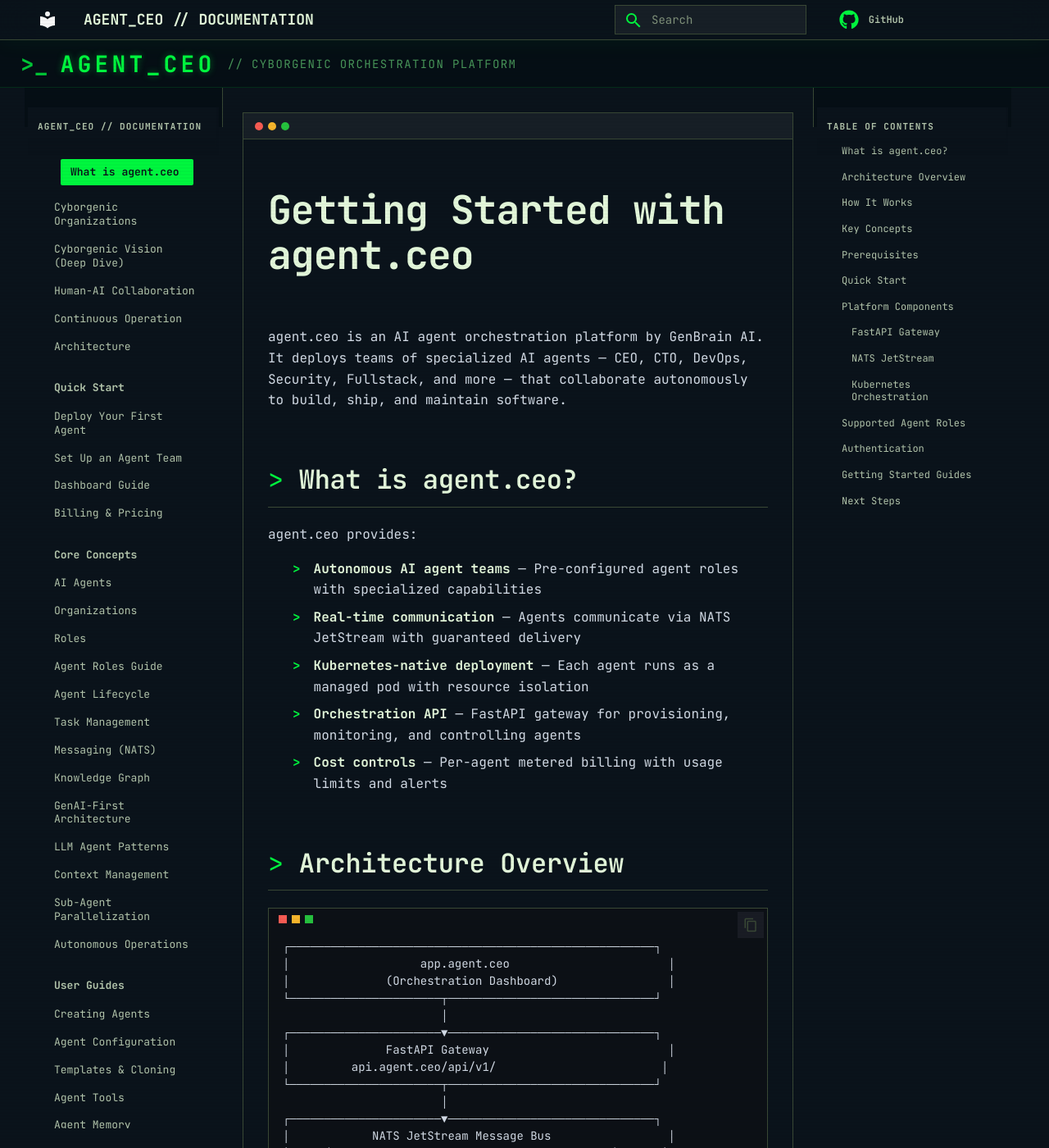
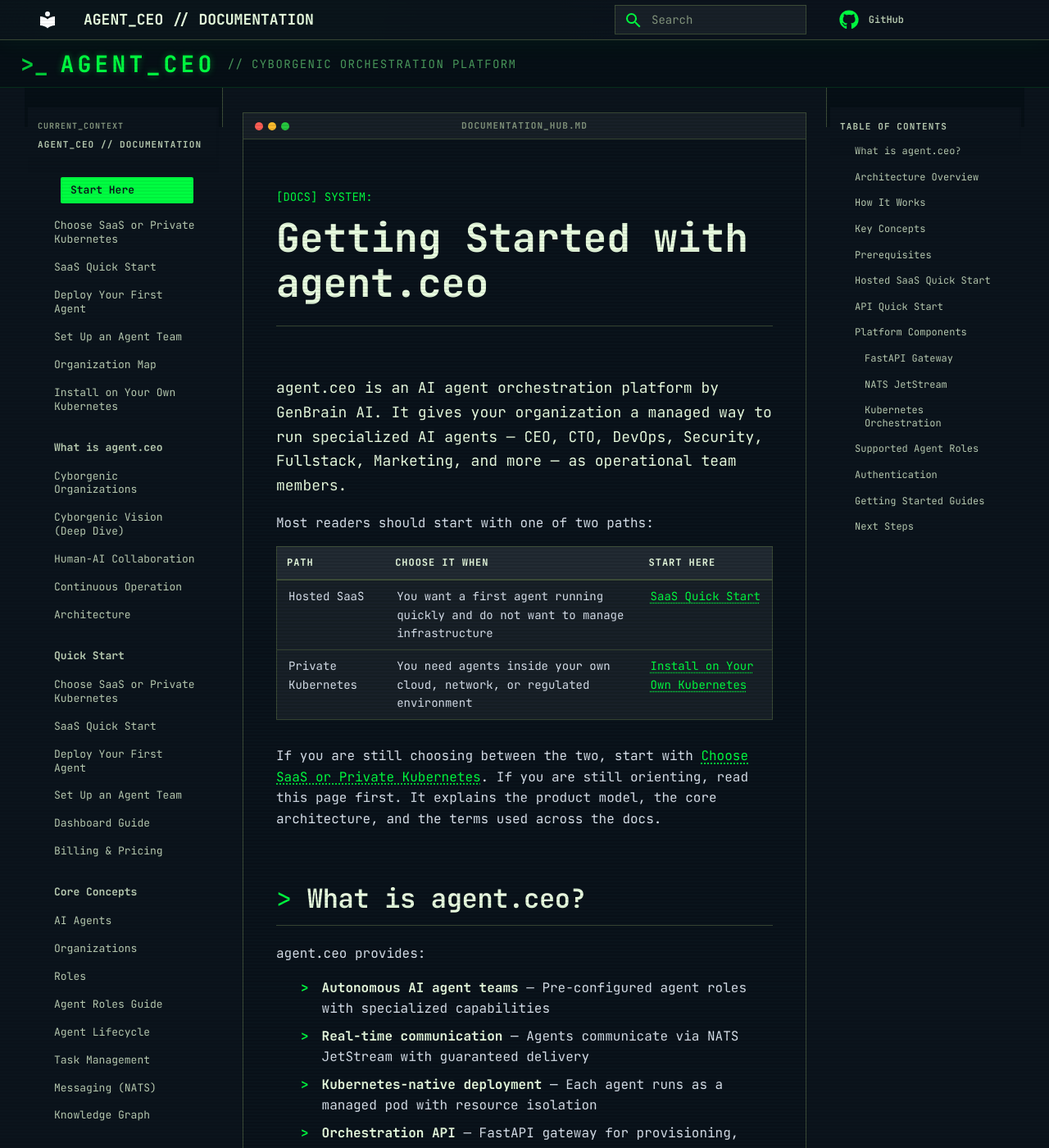
Before and after one commit to GenBrainAI/agent.ceo.docs, an MkDocs documentation site: the page built from docs/getting-started/index.md, in a window 1280 px wide and 1400 px high. Shown: the whole window at 82% size. Built offline with MkDocs 1.6.1 and Material for MkDocs 9.7.7, drawn with Linux system fonts in a browser that asks for light colours; comment, search, counter and statistics services are not loaded; some of the changed text lies outside the part shown.

Commit message:
docs: ship deployment chooser, SaaS quickstart, org map + terminalism CSS
- Add getting-started/choose-deployment, saas; deployment/install-on-kubernetes; ui/organization-map
- Rewrite getting-started/index as the SaaS vs private K8s landing page with mermaid arch + workflow diagrams
- Extend deployment/self-hosted and stylesheets/terminalism.css for the new pages
- Update mkdocs.yml nav

Co-Authored-By: Claude Opus 4.7 (1M context) <noreply@anthropic.com>

````diff
--- a/docs/getting-started/index.md
+++ b/docs/getting-started/index.md
@@ -5,7 +5,16 @@ description: Quick start guide for the agent.ceo AI agent orchestration platform
 
 # Getting Started with agent.ceo
 
-agent.ceo is an AI agent orchestration platform by GenBrain AI. It deploys teams of specialized AI agents — CEO, CTO, DevOps, Security, Fullstack, and more — that collaborate autonomously to build, ship, and maintain software.
+agent.ceo is an AI agent orchestration platform by GenBrain AI. It gives your organization a managed way to run specialized AI agents — CEO, CTO, DevOps, Security, Fullstack, Marketing, and more — as operational team members.
+
+Most readers should start with one of two paths:
+
+| Path | Choose It When | Start Here |
+|------|----------------|------------|
+| Hosted SaaS | You want a first agent running quickly and do not want to manage infrastructure | [SaaS Quick Start](saas.md) |
+| Private Kubernetes | You need agents inside your own cloud, network, or regulated environment | [Install on Your Own Kubernetes](../deployment/install-on-kubernetes.md) |
+
+If you are still choosing between the two, start with [Choose SaaS or Private Kubernetes](choose-deployment.md). If you are still orienting, read this page first. It explains the product model, the core architecture, and the terms used across the docs.
 
 ## What is agent.ceo?
 
@@ -19,35 +28,47 @@ agent.ceo provides:
 
 ## Architecture Overview
 
-```
-┌─────────────────────────────────────────────────────┐
-│                   app.agent.ceo                       │
-│              (Orchestration Dashboard)                │
-└──────────────────────┬──────────────────────────────┘
-                       │
-┌──────────────────────▼──────────────────────────────┐
-│              FastAPI Gateway                          │
-│         api.agent.ceo/api/v1/                        │
-└──────────────────────┬──────────────────────────────┘
-                       │
-┌──────────────────────▼──────────────────────────────┐
-│            NATS JetStream Message Bus                 │
-│     (Agent communication, task routing, events)      │
-└───┬──────────┬──────────┬──────────┬────────────────┘
-    │          │          │          │
-┌───▼───┐ ┌───▼───┐ ┌───▼───┐ ┌───▼───┐
-│  CEO  │ │  CTO  │ │DevOps │ │  ...  │
-│ Agent │ │ Agent │ │ Agent │ │ Agent │
-└───────┘ └───────┘ └───────┘ └───────┘
-         Kubernetes Cluster (GKE)
+```mermaid
+flowchart TB
+    UI["app.agent.ceo<br/>Orchestration Dashboard"]
+    GW["FastAPI Gateway<br/>api.agent.ceo/api/v1"]
+    NATS["NATS JetStream<br/>(routing, tasks, events)"]
+    CEO["CEO Agent"]
+    CTO["CTO Agent"]
+    DEV["DevOps Agent"]
+    MORE["… more roles"]
+    UI --> GW --> NATS
+    NATS --> CEO
+    NATS --> CTO
+    NATS --> DEV
+    NATS --> MORE
+    subgraph K8s["Kubernetes Cluster (GKE or your own)"]
+      CEO
+      CTO
+      DEV
+      MORE
+    end
 ```
 
 ## How It Works
 
-1. **Provision an organization** — Create your org and choose a team template
-2. **Agents deploy automatically** — Kubernetes schedules agent pods with pre-configured roles
-3. **Agents communicate** — NATS JetStream routes messages between agents with at-least-once delivery
-4. **You observe and direct** — Use the dashboard or API to assign tasks, monitor progress, and review output
+The shape of every agent.ceo deployment is the same: model the org, connect tools, deploy agents, then supervise.
+
+```mermaid
+flowchart LR
+    A[Create org] --> B["Model in agent.ceo/map"]
+    B --> C[Connect tools]
+    C --> D[Deploy agents]
+    D --> E[Assign work]
+    E --> F[Supervise + iterate]
+    F --> E
+```
+
+1. **Create an organization** — Use hosted SaaS or a private Kubernetes installation.
+2. **Model the organization** — Open [agent.ceo/map](../ui/organization-map.md), add users, define teams, and place agents in the operating structure.
+3. **Connect tools** — Give agents scoped access to systems such as GitHub, Slack, cloud providers, and custom MCP servers.
+4. **Deploy agents** — Start with one agent or a template-based team.
+5. **Assign work and supervise** — Use the dashboard, API, task board, and activity feed to direct work and review results.
 
 ## Key Concepts
 
@@ -61,16 +82,39 @@ agent.ceo provides:
 
 ## Prerequisites
 
-Before you begin, ensure you have:
+For hosted SaaS, you need:
 
 - An agent.ceo account ([sign up at app.agent.ceo](https://app.agent.ceo))
-- An API key (generated from the dashboard under **Settings > API Keys**)
-- `curl` or an HTTP client for API calls
+- A human admin who can create the organization
+- Access to at least one tool to connect, such as GitHub or Slack
+
+For private Kubernetes, you also need:
+
+- A Kubernetes cluster and `kubectl` access
+- Helm 3.12+
+- A storage class for agent workspaces
+- A secrets management path approved by your security team
 
 !!!note
     The free tier includes 168 agent-hours/month (1 agent-week). No credit card required to start.
 
-## Quick Start
+## Hosted SaaS Quick Start
+
+Use the SaaS quick start if you want the first working agent before you invest in private deployment planning.
+
+1. Create your account.
+2. Create your organization.
+3. Open `agent.ceo/map`.
+4. Add users and assign roles.
+5. Connect GitHub, Slack, or another first integration.
+6. Deploy the first agent.
+7. Assign a constrained real task.
+
+Continue with [SaaS Quick Start](saas.md).
+
+## API Quick Start
+
+If you prefer API-first setup, generate an API key from **Settings > API Keys** and provision an organization with the gateway API.
 
 ```bash
 # Set your API key
@@ -193,14 +237,18 @@ export AGENT_CEO_API_KEY="aceo_sk_live_abc123..."
 
 | Guide | Description |
 |-------|-------------|
+| [Choose SaaS or Private Kubernetes](choose-deployment.md) | Decide which deployment path fits your first agent workflow |
+| [SaaS Quick Start](saas.md) | Hosted onboarding: organization, map, users, integrations, first agents |
 | [Deploy Your First Agent](first-agent.md) | Step-by-step: create an org, deploy an agent, assign a task |
 | [Set Up an Agent Team](agent-team.md) | Configure multi-agent collaboration with templates |
+| [Organization Map](../ui/organization-map.md) | Use `agent.ceo/map` to organize people, agents, systems, and ownership |
+| [Install on Your Own Kubernetes](../deployment/install-on-kubernetes.md) | Private installation path for teams with their own cluster |
 | [Using the Dashboard](dashboard.md) | Navigate the web UI for monitoring and control |
 | [Billing and Pricing](billing.md) | Understand pricing tiers, metering, and cost controls |
 
 ## Next Steps
 
-- **[Deploy your first agent](first-agent.md)** — Get a single agent running in under 5 minutes
+- **[SaaS quick start](saas.md)** — Create your organization, invite users, and deploy agents
 - **[Explore core concepts](../concepts/agents.md)** — Deep dive into agent architecture
 - **[API reference](../api-reference/)** — Full endpoint documentation
 - **[Security model](../security/)** — Authentication, RBAC, and network isolation
--- a/docs/stylesheets/terminalism.css
+++ b/docs/stylesheets/terminalism.css
@@ -90,6 +90,8 @@
   --term-glow-sm:                    0 0 10px rgba(0, 255, 65, 0.06);
   --term-glow-md:                    0 0 20px rgba(0, 255, 65, 0.10);
   --term-glow-lg:                    0 0 40px rgba(0, 255, 65, 0.15);
+  --term-content-max:                860px;
+  --term-shell-max:                  1280px;
 }
 
 /* ==========================================================================
@@ -112,6 +114,18 @@ body {
   color: var(--term-on-surface);
   -webkit-font-smoothing: antialiased;
   -moz-osx-font-smoothing: grayscale;
+}
+
+body::before {
+  content: "";
+  position: fixed;
+  inset: 0;
+  z-index: -1;
+  pointer-events: none;
+  background:
+    radial-gradient(circle at 20% 0%, rgba(0, 255, 65, 0.055), transparent 26rem),
+    radial-gradient(circle at 82% 8%, rgba(111, 0, 190, 0.08), transparent 28rem),
+    linear-gradient(180deg, #0b141c 0%, #060f16 100%);
 }
 
 /* ==========================================================================
@@ -154,9 +168,13 @@ body::after {
   font-weight: 700;
   line-height: 1.15;
   color: var(--term-primary-text);
-  letter-spacing: -0.02em;
+  letter-spacing: 0;
   border-bottom: none;
   margin-top: 0;
+}
+
+.md-typeset h1 + p {
+  max-width: 68ch;
 }
 
 .md-typeset h2 {
@@ -276,6 +294,12 @@ body::after {
   box-shadow: 0 1px 30px rgba(0, 255, 65, 0.06);
 }
 
+.terminal-header-brand {
+  position: sticky;
+  top: var(--md-header-height);
+  z-index: 3;
+}
+
 .md-header[data-md-state="shadow"] {
   box-shadow: 0 1px 30px rgba(0, 255, 65, 0.10);
 }
@@ -365,6 +389,15 @@ body::after {
   letter-spacing: 0.1em;
   color: var(--term-on-surface-variant);
   padding: 0.8rem 0.6rem 0.4rem;
+}
+
+.md-sidebar--primary .md-nav__title::before {
+  content: "CURRENT_CONTEXT";
+  display: block;
+  margin-bottom: 0.45rem;
+  color: var(--term-outline);
+  font-size: 10px;
+  letter-spacing: 0.1em;
 }
 
 .md-nav__title .md-nav__icon {
@@ -462,19 +495,19 @@ body::after {
 }
 
 .md-content {
-  max-width: 720px;
+  max-width: var(--term-content-max);
 }
 
 /* Terminal container wrapping for content */
 .md-content__inner {
-  padding: 2rem 1.5rem;
+  padding: 2.25rem 2rem;
   margin: 1.5rem 0;
   position: relative;
 }
 
 /* Terminal container frame */
 .md-content__inner::before {
-  content: "";
+  content: "DOCUMENTATION_HUB.md";
   position: absolute;
   top: 0;
   left: 0;
@@ -482,6 +515,14 @@ body::after {
   height: 32px;
   background: var(--term-surface-container);
   border-bottom: 1px solid var(--term-outline-variant);
+  color: var(--term-outline);
+  display: flex;
+  align-items: center;
+  justify-content: center;
+  font-size: 11px;
+  font-weight: 700;
+  letter-spacing: 0.1em;
+  text-transform: uppercase;
 }
 
 /* Terminal dots */
@@ -507,12 +548,60 @@ body::after {
 /* Terminal outer border */
 .md-content__inner {
   border: 1px solid var(--term-outline-variant);
-  background: var(--term-surface-dim);
+  background: rgba(11, 20, 28, 0.92);
+  backdrop-filter: blur(20px);
+  -webkit-backdrop-filter: blur(20px);
   transition: box-shadow 0.25s ease;
 }
 
 .md-content__inner:hover {
   box-shadow: 0 0 20px rgba(0, 255, 65, 0.1);
+}
+
+.md-typeset > h1:first-child::before {
+  content: "[DOCS] SYSTEM: ";
+  display: block;
+  margin-bottom: 0.75rem;
+  color: var(--term-primary);
+  font-size: 14px;
+  font-weight: 400;
+  line-height: 1;
+}
+
+.md-typeset > h1:first-child {
+  padding-bottom: 1.25rem;
+  border-bottom: 1px solid var(--term-outline-variant);
+}
+
+.md-typeset > h1:first-child + p {
+  margin-top: 1.25rem;
+}
+
+.md-typeset > p:first-of-type {
+  color: var(--term-primary-text);
+  font-size: 18px;
+  line-height: 1.65;
+}
+
+.md-typeset table:not([class]) {
+  font-size: 14px;
+  display: table;
+  width: 100%;
+}
+
+.md-typeset table:not([class]) th {
+  color: var(--term-primary-text);
+  background: var(--term-surface-container-high);
+}
+
+.md-typeset table:not([class]) td {
+  vertical-align: top;
+}
+
+.md-typeset .admonition,
+.md-typeset details {
+  background: rgba(24, 32, 40, 0.78);
+  border-color: var(--term-outline-variant);
 }
 
 /* ==========================================================================
@@ -538,6 +627,7 @@ body::after {
   border: 1px solid var(--term-outline-variant);
   position: relative;
   line-height: 1.5;
+  box-shadow: inset 0 1px 0 rgba(218, 227, 238, 0.04);
 }
 
 .md-typeset pre > code {
@@ -1115,7 +1205,7 @@ body::after {
 .md-typeset .grid,
 .md-typeset .card,
 .md-typeset blockquote {
-  background: rgba(26, 26, 26, 0.8);
+  background: rgba(24, 32, 40, 0.78);
   backdrop-filter: blur(24px);
   -webkit-backdrop-filter: blur(24px);
   border: 1px solid rgba(132, 150, 126, 0.2);
@@ -1490,6 +1580,12 @@ body::after {
   .md-content__inner {
     padding: 1.5rem 1rem;
     margin: 0.5rem 0;
+  }
+
+  .md-content__inner::before {
+    justify-content: flex-end;
+    padding-right: 0.8rem;
+    font-size: 9px;
   }
 }
 
--- a/mkdocs.yml
+++ b/mkdocs.yml
@@ -23,15 +23,24 @@ theme:
     repo: fontawesome/brands/github
 
 nav:
+  - Start Here:
+    - Introduction: getting-started/index.md
+    - Choose SaaS or Private Kubernetes: getting-started/choose-deployment.md
+    - SaaS Quick Start: getting-started/saas.md
+    - Deploy Your First Agent: getting-started/first-agent.md
+    - Set Up an Agent Team: getting-started/agent-team.md
+    - Organization Map: ui/organization-map.md
+    - Install on Your Own Kubernetes: deployment/install-on-kubernetes.md
   - What is agent.ceo:
-    - Introduction: getting-started/index.md
     - Cyborgenic Organizations: concepts/cyborgenic-orgs.md
     - Cyborgenic Vision (Deep Dive): concepts/cyborgenic-organizations.md
     - Human-AI Collaboration: concepts/human-ai-collaboration.md
     - Continuous Operation: concepts/continuous-operation.md
     - Architecture: platform/architecture.md
   - Quick Start:
-    - Deploy Your First Agent: getting-started/first-agent.md
+    - Choose a Deployment Path: getting-started/choose-deployment.md
+    - SaaS Onboarding: getting-started/saas.md
+    - First Agent: getting-started/first-agent.md
     - Set Up an Agent Team: getting-started/agent-team.md
     - Dashboard Guide: getting-started/dashboard.md
     - Billing & Pricing: getting-started/billing.md
@@ -68,6 +77,7 @@ nav:
     - Two-Factor Auth: features/2fa-mfa.md
   - UI Guide:
     - Dashboard Overview: ui/dashboard-overview.md
+    - Organization Map: ui/organization-map.md
     - Terminal: ui/terminal.md
     - Task Board: ui/task-board.md
     - Agent Management: ui/agent-management.md
@@ -98,13 +108,14 @@ nav:
     - Integration Guide: mcp/mcp-integration-guide.md
     - Security: mcp/mcp-security.md
   - Operations:
+    - Install on Your Own Kubernetes: deployment/install-on-kubernetes.md
     - Security Overview: security/overview.md
     - RBAC: security/rbac.md
     - Audit Logging: security/audit-logging.md
     - Encryption: security/encryption.md
     - Network Security: security/network-security.md
     - Compliance: security/compliance.md
-    - Kubernetes Deployment: deployment/kubernetes.md
+    - Kubernetes Reference: deployment/kubernetes.md
     - Docker Deployment: deployment/docker.md
     - Self-Hosted: deployment/self-hosted.md
     - Enterprise: deployment/enterprise.md
````
Also changed, not shown: docs/deployment/install-on-kubernetes.md (added, +176 -0 lines), docs/deployment/self-hosted.md (+4 -0 lines), docs/getting-started/choose-deployment.md (added, +86 -0 lines), docs/getting-started/saas.md (added, +125 -0 lines), docs/ui/organization-map.md (added, +100 -0 lines).
